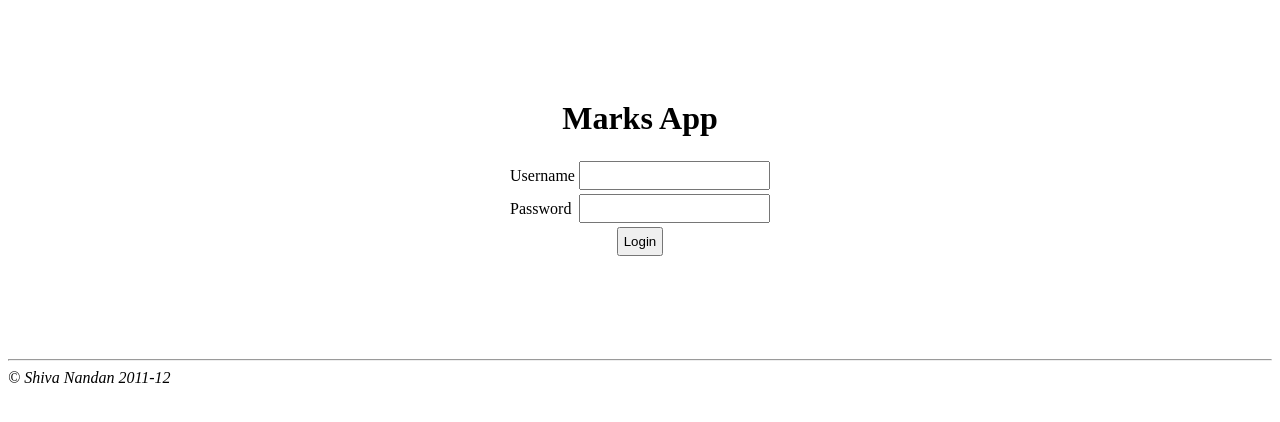
After one commit to seekshiva/Marks, a PHP site: page /login.php in a window 1280 px wide. The commit adds this page. Shown: the top 422 px of the page. Run offline with PHP 8.4, Linux system fonts and the light colour scheme.

Commit message:
added the authentication mechanism on top of the Marks App.

```diff
--- a/index.php
+++ b/index.php
@@ -1,4 +1,6 @@
 <?php
+session_start();
+if(!isset($_SESSION['user']) || $_SESSION['user'] == "0") header("Location: ./login.php");
 //if(count($_GET) == 0) header("Location: ./student.php");
 include("functions.lib.php");
 if(isset($_GET['class']) && !isset($_GET['editmarks']) && !isset($_GET['addstudents'])) {
--- /dev/null
+++ b/login.php
@@ -0,0 +1,50 @@
+<?php
+session_start();
+if(isset($_SESSION['user'])) if($_SESSION['user'] != "0") header("Location: ./");
+if(isset($_POST['user']) && isset($_POST['pass'])) {
+include("functions.lib.php");
+$res = mysql_query("SELECT `user_type` FROM `users` WHERE `user_name` = '" . $_POST['user'] . "' AND `password` = '" . MD5($_POST['pass']) . "' LIMIT 1");
+if(mysql_num_rows($res) == 0) {
+
+}
+else {
+$row = mysql_fetch_assoc($res);
+$_SESSION['user'] = $_POST['user'];
+$_SESSION['user_type'] = $row['user_type'];
+header("Location:./index.php");
+}
+}
+?>
+<!doctype html>
+<html>
+<head>
+<title>Marks App - Login</title>
+<style>
+body {margin-top:100px; }
+table {margin-bottom:100px; }
+input {padding:5px; }
+</style>
+</head>
+<body>
+<h1 align="center">Marks App</h1>
+<form action="" method="post">
+<div id="wrapper">
+<table align="center">
+<tr>
+<td><label for="user">Username</label></td>
+<td><input type="text" name="user" id="user"></td>
+</tr>
+<tr>
+<td><label for="pass">Password</label></td>
+<td><input type="password" name="pass" id="pass"></td>
+</tr>
+<tr>
+<td colspan="2" align="center"><input type="submit" value="Login"></td>
+</tr>
+</table>
+</div>
+</form>
+<hr />
+<em>&copy; Shiva Nandan 2011-12</em>
+</body>
+</html>
--- a/teachers.php
+++ b/teachers.php
@@ -1,5 +1,6 @@
 <?php
-include("connect.php");
+session_start();
+if(!isset($_SESSION['user']) || $_SESSION['user'] == "0") header("Location: ./login.php");
 include("functions.lib.php");
 
 if(isset($_GET['teacher'])) {
```
Also changed, not shown: functions.lib.php (+6 -1 lines), logout.php (added, +10 -0 lines).
